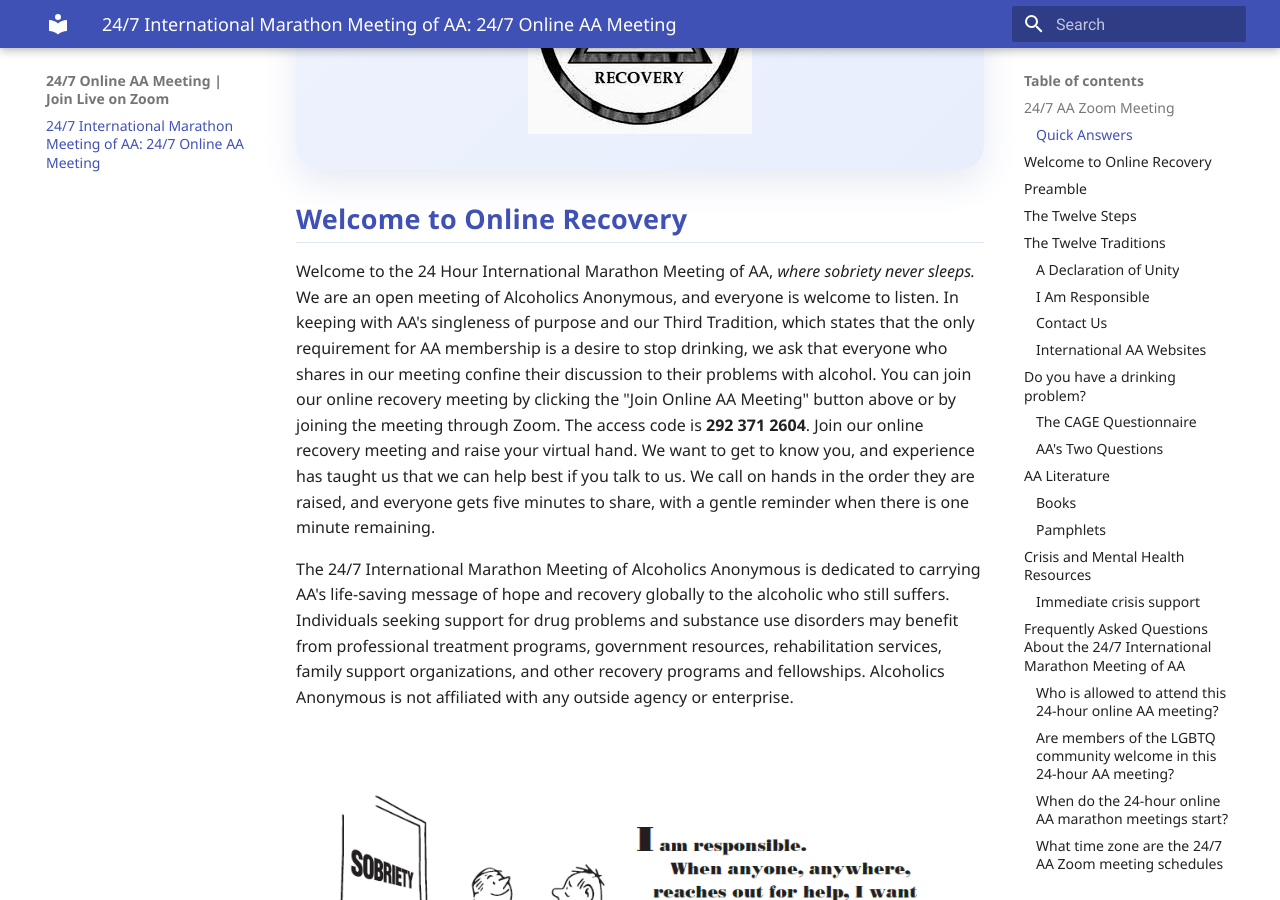
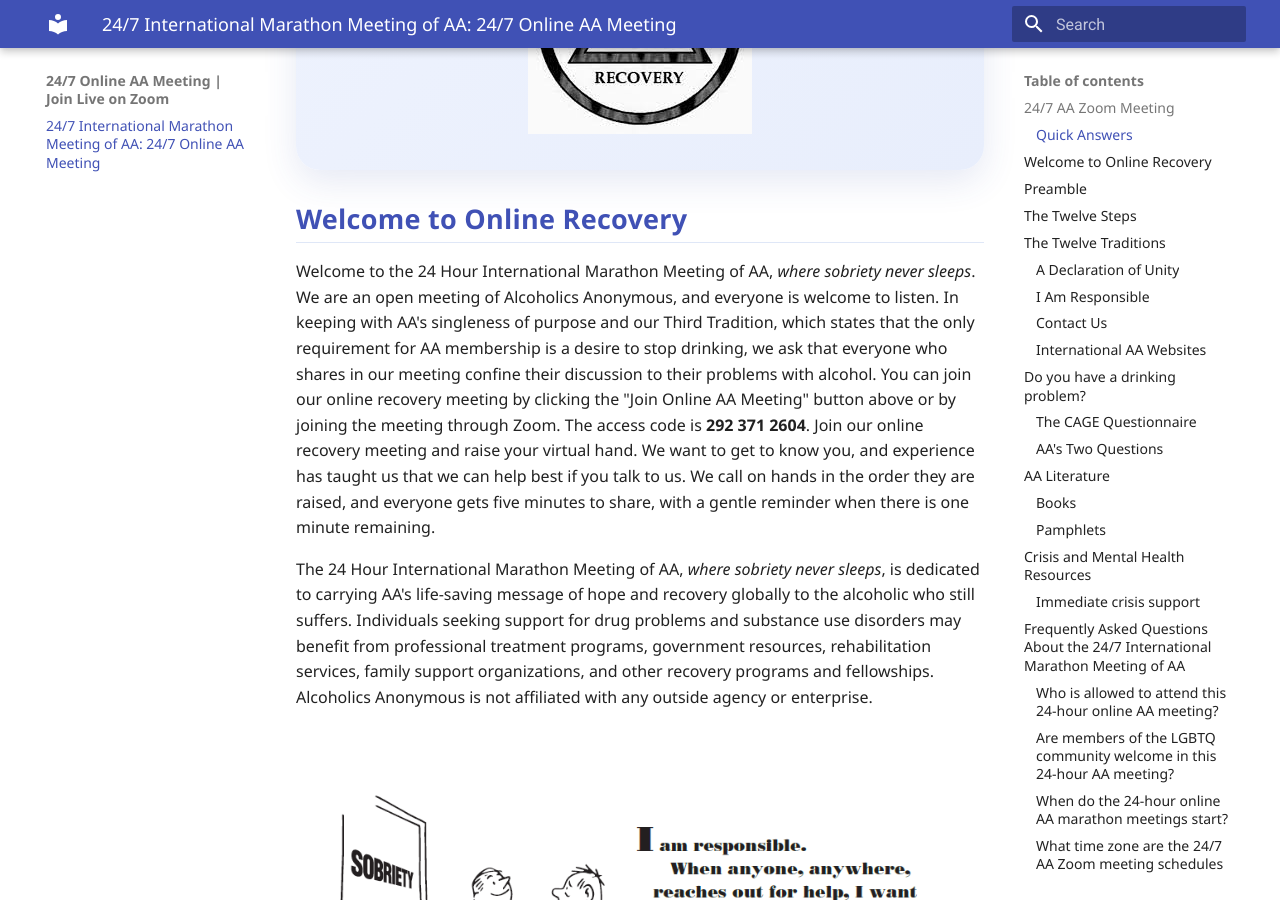
Before and after one commit to meetings03/24hourmeeting, an MkDocs documentation site: the page built from docs/index.md, in a window 1280 px wide and 900 px high, scrolled down 2117 px. Built offline with MkDocs 1.6.1 and Material for MkDocs 9.7.7, drawn with Linux system fonts in a browser that asks for light colours; comment, search, counter and statistics services are not loaded.

Commit message:
Standardize meeting reference wording

```diff
--- a/docs/index.md
+++ b/docs/index.md
@@ -48,9 +48,9 @@
 
 ## Welcome to Online Recovery
 
-Welcome to the 24 Hour International Marathon Meeting of AA, *where sobriety never sleeps.* We are an open meeting of Alcoholics Anonymous, and everyone is welcome to listen. In keeping with AA's singleness of purpose and our Third Tradition, which states that the only requirement for AA membership is a desire to stop drinking, we ask that everyone who shares in our meeting confine their discussion to their problems with alcohol. You can join our online recovery meeting by clicking the "Join Online AA Meeting" button above or by joining the meeting through Zoom. The access code is **292 371 2604**. Join our online recovery meeting and raise your virtual hand. We want to get to know you, and experience has taught us that we can help best if you talk to us. We call on hands in the order they are raised, and everyone gets five minutes to share, with a gentle reminder when there is one minute remaining.
+Welcome to the 24 Hour International Marathon Meeting of AA, *where sobriety never sleeps*. We are an open meeting of Alcoholics Anonymous, and everyone is welcome to listen. In keeping with AA's singleness of purpose and our Third Tradition, which states that the only requirement for AA membership is a desire to stop drinking, we ask that everyone who shares in our meeting confine their discussion to their problems with alcohol. You can join our online recovery meeting by clicking the "Join Online AA Meeting" button above or by joining the meeting through Zoom. The access code is **292 371 2604**. Join our online recovery meeting and raise your virtual hand. We want to get to know you, and experience has taught us that we can help best if you talk to us. We call on hands in the order they are raised, and everyone gets five minutes to share, with a gentle reminder when there is one minute remaining.
 
-The 24/7 International Marathon Meeting of Alcoholics Anonymous is dedicated to carrying AA's life-saving message of hope and recovery globally to the alcoholic who still suffers. Individuals seeking support for drug problems and substance use disorders may benefit from professional treatment programs, government resources, rehabilitation services, family support organizations, and other recovery programs and fellowships. Alcoholics Anonymous is not affiliated with any outside agency or enterprise.
+The 24 Hour International Marathon Meeting of AA, *where sobriety never sleeps*, is dedicated to carrying AA's life-saving message of hope and recovery globally to the alcoholic who still suffers. Individuals seeking support for drug problems and substance use disorders may benefit from professional treatment programs, government resources, rehabilitation services, family support organizations, and other recovery programs and fellowships. Alcoholics Anonymous is not affiliated with any outside agency or enterprise.
 
 <div class="tradition-image-row" style="margin: 1.5rem 0; display: flex; flex-wrap: wrap; gap: 1rem; align-items: center; justify-content: center;">
   <img src="images/I%20am%20Responsible%20Image.png" alt="I am Responsible AA image" style="max-width: 100%; height: auto;" />
```
Also changed, not shown: site/index.html, site/search/search_index.json.
